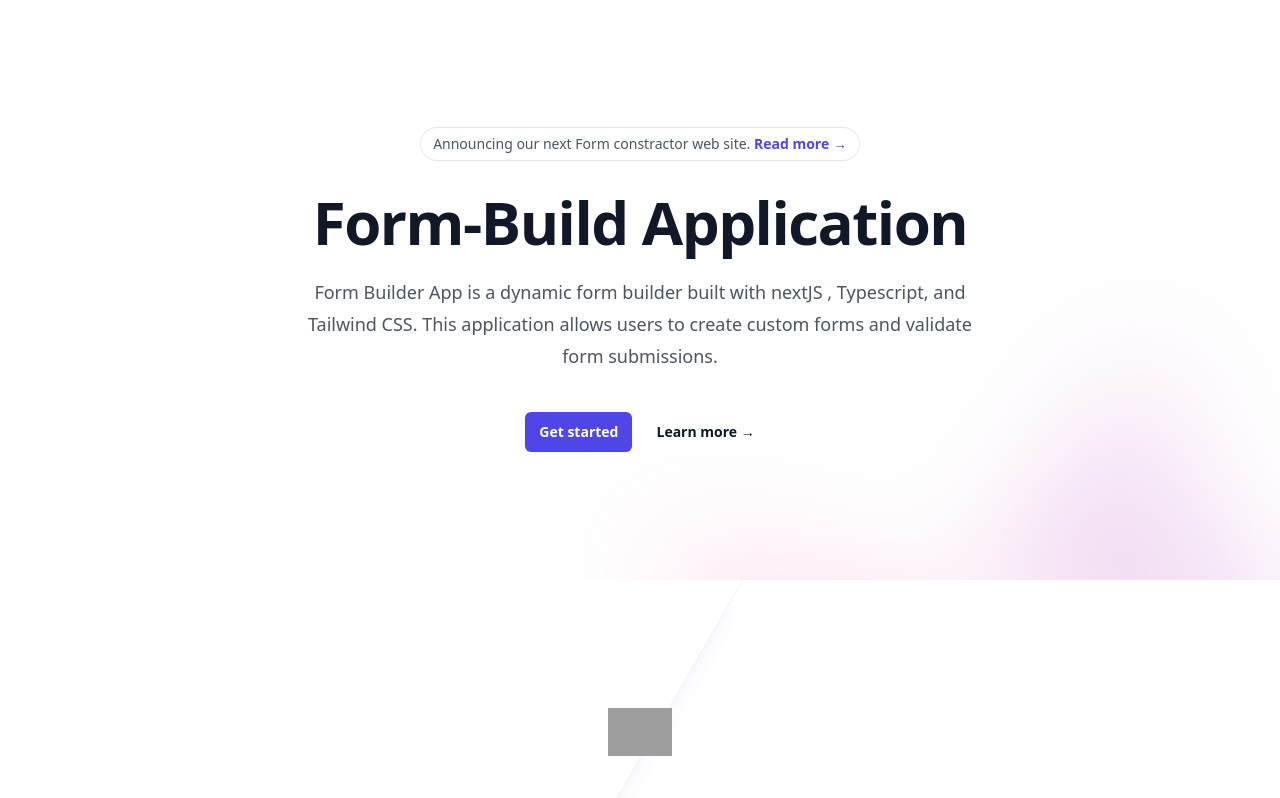
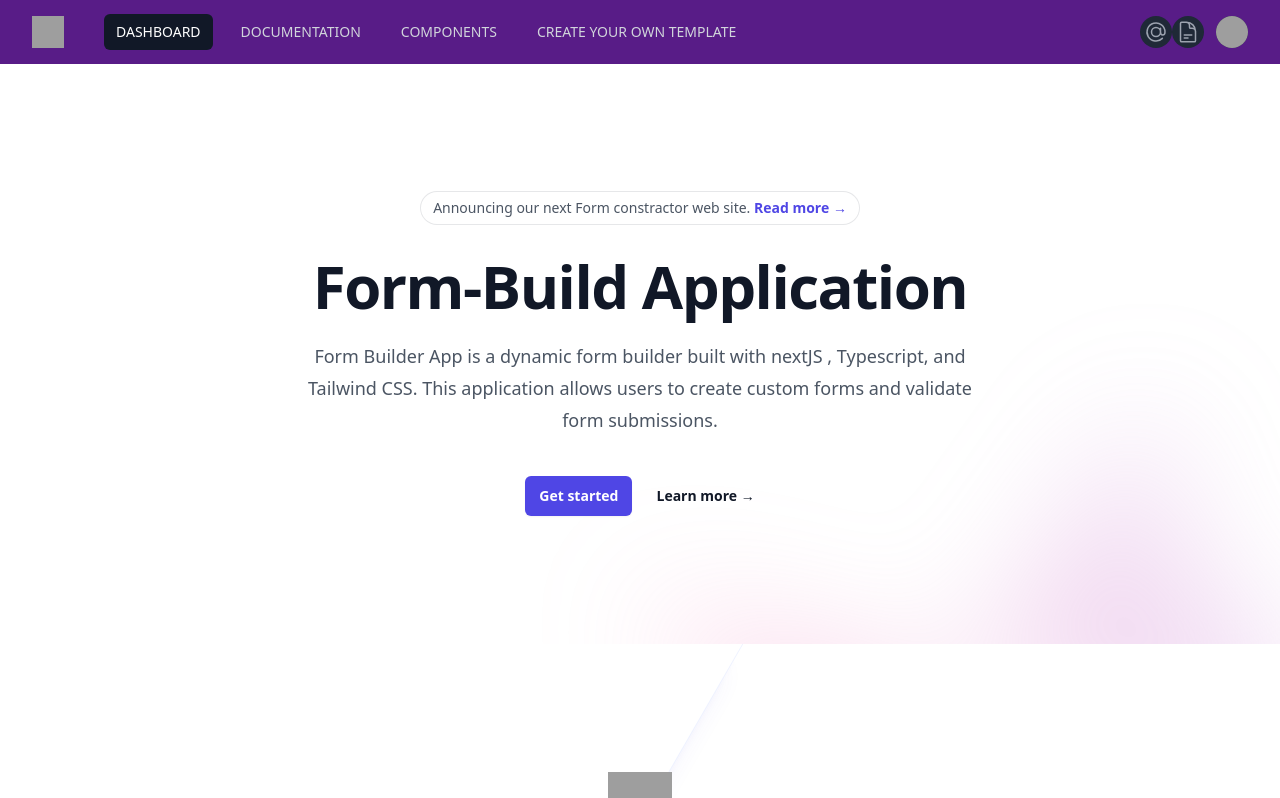
Before and after one commit to RaedRdhaounia/build-Form, a Next.js app: page / in a window 1280 px wide. Shown: the top 798 px of the page. Built offline with nearby package versions, Linux system fonts and the light colour scheme; grey boxes are pictures that could not be loaded.

Commit message:
NavBar
create navBar component and execute it

```diff
--- a/package.json
+++ b/package.json
@@ -10,6 +10,7 @@
   },
   "dependencies": {
     "@headlessui/react": "^1.7.13",
+    "@heroicons/react": "^2.0.16",
     "@reduxjs/toolkit": "^1.9.3",
     "@types/node": "18.14.6",
     "@types/react": "18.0.28",
--- a/src/components/home/Introduction.tsx
+++ b/src/components/home/Introduction.tsx
@@ -1,18 +1,6 @@
 export default function Introduction() {
   return (
     <div className="isolate bg-white">
-      <div className="absolute inset-x-0 top-[-10rem] -z-10 transform-gpu overflow-hidden blur-3xl sm:top-[-20rem]">
-        <svg
-          className="relative left-[calc(50%-11rem)] -z-10 h-[21.1875rem] max-w-none -translate-x-1/2 rotate-[30deg] sm:left-[calc(50%-30rem)] sm:h-[42.375rem]"
-          viewBox="0 0 1155 678"
-        >
-          <path
-            fill="url(#45de2b6b-92d5-4d68-a6a0-9b9b2abad533)"
-            fillOpacity=".3"
-            d="M317.219 518.975L203.852 678 0 438.341l317.219 80.634 204.172-286.402c1.307 132.337 45.083 346.658 209.733 145.248C936.936 126.058 882.053-94.234 1031.02 41.331c119.18 108.451 130.68 295.337 121.53 375.223L855 299l21.173 362.054-558.954-142.079z"
-          />
-        </svg>
-      </div>
       <main>
         <div className="relative px-6 lg:px-8">
           <div className="mx-auto max-w-2xl py-32 ">
--- /dev/null
+++ b/src/components/view/NavBar.tsx
@@ -0,0 +1,155 @@
+import { Disclosure, Menu } from '@headlessui/react'
+import { Bars3Icon, XMarkIcon, DocumentTextIcon, AtSymbolIcon } from '@heroicons/react/24/outline'
+import { useRouter } from 'next/router'
+
+// static APi
+const user = {
+  name    : 'Raed Rdhaounia',
+  email   : 'raedrdhaounia@gmail.com',
+  imageUrl: 'https://scontent.ftun9-1.fna.fbcdn.net/v/t39.30808-6/305990127_1765340950498185_6065078766403284064_n.jpg?_nc_cat=108&ccb=1-7&_nc_sid=09cbfe&_nc_ohc=MbxVATgBX-AAX8Wnm0u&_nc_ht=scontent.ftun9-1.fna&oh=00_AfA33mJqVTxd8rzklyGi5KjRn8GOmwHqyquPtZmUGAuoag&oe=6402925C'
+}
+
+
+// move to utility
+function classNames(...classes: string[]) {
+  return classes.filter(Boolean).join(' ')
+}
+
+export default function NavBar(props: {children: JSX.Element}) {
+  const router = useRouter()
+  const {children} = props
+  const navigation = [
+    { id: '/'               ,name: 'DASHBOARD'               , href: '/'              , current:(_id: string) => _id === router.asPath  },
+    { id: '/documentation'  ,name: 'DOCUMENTATION'           , href: 'documentation'  , current:(_id: string) => _id === router.asPath  },
+    { id: '/component'      ,name: 'COMPONENTS'              , href: 'component'      , current:(_id: string) => _id === router.asPath  },
+    { id: '/create-template',name: 'CREATE YOUR OWN TEMPLATE', href: 'create-template', current:(_id: string) => _id === router.asPath  },
+  ]
+  return (<>
+      <Disclosure as="nav" className="bg-purple-900">
+      {({ open }) => (
+        <>
+          <div className="mx-auto max-w-7xl px-4  lg:px-8">
+            <div className="flex h-16 items-center justify-between">
+              <div className="flex items-center">
+                <div className="flex-shrink-0">
+                  <img
+                    className="h-8 w-8"
+                    src="https://icon-library.com/images/jigsaw-icon/jigsaw-icon-13.jpg"
+                    alt="Your Company"
+                  />
+                </div>
+                <div className="hidden md:block">
+                  <div className="ml-10 flex items-baseline space-x-4">
+                    {navigation.map((item) => { return (
+                      <a
+                        key={item.name}
+                        href={item.href}
+                        className={classNames(
+                          item.current(item.id)
+                            ? 'bg-gray-900 text-white'
+                            : 'text-gray-300 hover:bg-gray-700 hover:text-white',
+                          'rounded-md px-3 py-2 text-sm font-medium'
+                        )}
+                        aria-current={item.current(item.id) ? 'page' : undefined}
+                      >
+                        {item.name}
+                      </a>
+                      )})}
+                  </div>
+                </div>
+                <div className="block md:hidden justify-center">
+                  <div className="ml-10 flex items-baseline text-center text-white space-x-4">
+                    Waves lines
+                  </div>
+                </div>
+              </div>
+              <div className="hidden md:block">
+                <div className="ml-4 flex items-center md:ml-6">
+                  <button
+                    type="button"
+                    className="rounded-full bg-gray-800 p-1 text-gray-400 hover:text-white focus:outline-none focus:ring-2 focus:ring-white focus:ring-offset-2 focus:ring-offset-gray-800"
+                  >
+                    {/* add navigation contacts */}
+                    <AtSymbolIcon className="h-6 w-6" aria-hidden="true" />
+                  </button>
+                  <button
+                    type="button"
+                    className="rounded-full bg-gray-800 p-1 text-gray-400 hover:text-white focus:outline-none focus:ring-2 focus:ring-white focus:ring-offset-2 focus:ring-offset-gray-800"
+                  >
+                    <span className="sr-only">View Code</span>
+                    <DocumentTextIcon className="h-6 w-6" aria-hidden="true" />
+                  </button>
+                          {/* Profile dropdown */}
+                  <Menu as="div" className="relative ml-3">
+                    <div>
+                      <Menu.Button className="flex max-w-xs items-center rounded-full bg-gray-800 text-sm focus:outline-none focus:ring-2 focus:ring-white focus:ring-offset-2 focus:ring-offset-gray-800">
+                        <span className="sr-only">Open user menu</span>
+                        <img className="h-8 w-8 rounded-full" src={user.imageUrl} alt="" />
+                      </Menu.Button>
+                    </div>
+                  </Menu>
+                </div>
+              </div>
+              <div className="-mr-2 flex md:hidden">
+                        {/* Mobile menu button */}
+                <Disclosure.Button className="inline-flex items-center justify-center rounded-md bg-gray-800 p-2 text-gray-400 hover:bg-gray-700 hover:text-white focus:outline-none focus:ring-2 focus:ring-white focus:ring-offset-2 focus:ring-offset-gray-800">
+                  <span className="sr-only">Open main menu</span>
+                  {open ? (
+                    <XMarkIcon className="block h-6 w-6" aria-hidden="true" />
+                  ) : (
+                    <Bars3Icon className="block h-6 w-6" aria-hidden="true" />
+                  )}
+                </Disclosure.Button>
+              </div>
+            </div>
+          </div>
+          <Disclosure.Panel className="md:hidden">
+            <div className="space-y-1 px-2 pt-2 pb-3 sm:px-3">
+              {navigation.map((item) => (
+                <Disclosure.Button
+                  key={item.name}
+                  as="a"
+                  href={item.href}
+                  className={classNames(
+                    item.current(item.id) ? 'bg-gray-900 text-white' : 'text-gray-300 hover:bg-gray-700 hover:text-white',
+                    'block rounded-md px-3 py-2 text-base font-medium'
+                  )}
+                  aria-current={item.current(item.id) ? 'page' : undefined}
+                >
+                  {item.name}
+                </Disclosure.Button>
+              ))}
+            </div>
+            <div className="border-t border-gray-700 pt-4 pb-3">
+              <div className="flex items-center px-5">
+                <div className="flex-shrink-0">
+                  <img className="h-10 w-10 rounded-full" src={user.imageUrl} alt="" />
+                </div>
+                <div className="ml-3">
+                  <div className="text-base font-medium leading-none text-white">
+                    {user.name}
+                  </div>
+                  <div className="text-sm font-medium leading-none text-gray-400">
+                    {user.email}
+                  </div>
+                </div>
+                <button
+                  type="button"
+                  className="ml-auto flex-shrink-0 rounded-full bg-gray-800 p-1 text-gray-400 hover:text-white focus:outline-none focus:ring-2 focus:ring-white focus:ring-offset-2 focus:ring-offset-gray-800"
+                >
+                  <span className="sr-only">View Code</span>
+                  <DocumentTextIcon className="h-6 w-6" aria-hidden="true" />
+                </button>
+              </div>
+              <div className="mt-3 space-y-1 px-2">
+              </div>
+            </div>
+          </Disclosure.Panel>
+        </>
+      )}
+    </Disclosure>
+    {children}
+  </>
+
+  )
+};
--- /dev/null
+++ b/src/components/view/index.ts
@@ -0,0 +1,2 @@
+import NavBar from "./NavBar";
+export { NavBar }
--- a/src/pages/_app.tsx
+++ b/src/pages/_app.tsx
@@ -1,3 +1,4 @@
+import { NavBar } from '@/components/view ';
 import '@styles/globals.css'
 import type { AppProps } from 'next/app'
 import { Provider } from 'react-redux';
@@ -8,7 +9,7 @@ export default function App({ Component, pageProps }: AppProps) {
   return (
     <Provider store={store}>
       <PersistGate loading={null} persistor={persistor}>
-        <Component {...pageProps} />
+        <NavBar children={<Component {...pageProps} />}/>
       </PersistGate>
     </Provider>
   );
--- a/src/styles/globals.css
+++ b/src/styles/globals.css
@@ -1,3 +1,9 @@
+
 @import 'tailwindcss/base';
 @import 'tailwindcss/components';
 @import 'tailwindcss/utilities';
+@media (max-width: 210px) {
+  body{
+    width: min-content
+  }
+}
```
